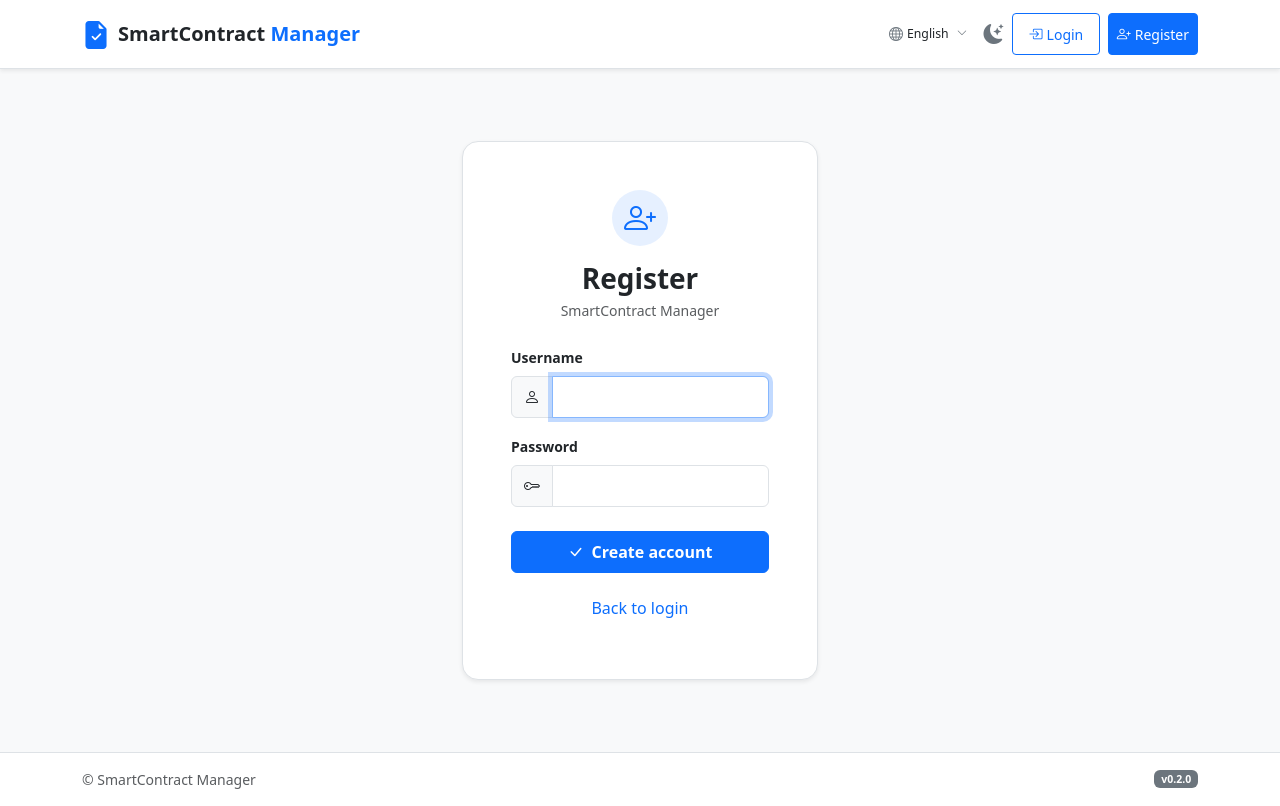
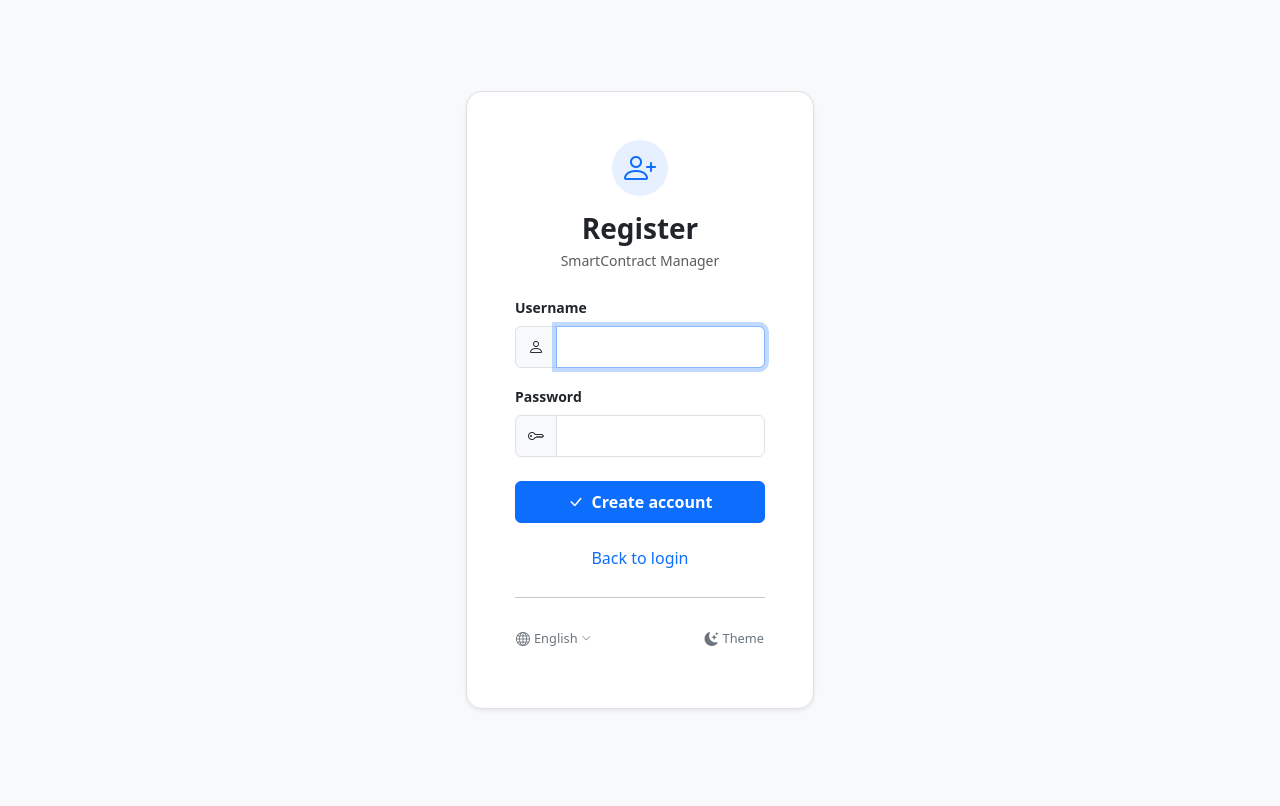
Before and after one commit to drgimpfen/SmartContractManager, a Flask app: page /register in a window 1280 px wide. After the commit the page ends 710 px from the top, so only its background shows below. Run offline with Flask 3, Linux system fonts and the light colour scheme.

Commit message:
refactor(auth): remove all outer bars from login and registration views
- Eliminate top utility bar and bottom bar from login and register templates
- Place card fully centered in the viewport
- Move language selector and theme toggle inside card body footer

Co-authored-by: Gemini 3.8 Flash <gemini-ai@google.com>

```diff
--- a/app/templates/base.html
+++ b/app/templates/base.html
@@ -10,6 +10,7 @@
     <script src="https://cdn.jsdelivr.net/npm/chart.js"></script>
   </head>
   <body class="bg-body-tertiary d-flex flex-column min-vh-100">
+    {% block navbar %}
     <!-- Modern Top Navigation Bar (Zero Duplication, Mobile First) -->
     <nav class="navbar navbar-expand-lg bg-body border-bottom sticky-top shadow-sm py-2">
       <div class="container-xl">
@@ -133,10 +134,11 @@
         </div>
       </div>
     </nav>
+    {% endblock %}
 
     <!-- Main Content Container -->
-    <main class="flex-grow-1 py-4">
-      <div class="container-xl">
+    <main class="flex-grow-1 d-flex flex-column {% block main_class %}py-4{% endblock %}">
+      <div class="{% block container_class %}container-xl flex-grow-1 d-flex flex-column{% endblock %}">
         <!-- Flash messages -->
         {% with messages = get_flashed_messages(with_categories=true) %}
           {% if messages %}
@@ -153,6 +155,7 @@
       </div>
     </main>
 
+    {% block footer %}
     <!-- Sticky Footer -->
     <footer class="footer mt-auto py-3 border-top bg-body text-center text-muted small">
       <div class="container-xl d-flex flex-column flex-sm-row align-items-center justify-content-between gap-2">
@@ -162,6 +165,7 @@
         </div>
       </div>
     </footer>
+    {% endblock %}
 
     <script src="https://cdn.jsdelivr.net/npm/bootstrap@5.3.2/dist/js/bootstrap.bundle.min.js"></script>
     <script src="/static/js/theme.js"></script>
--- a/app/templates/register.html
+++ b/app/templates/register.html
@@ -1,7 +1,14 @@
 {% extends "base.html" %}
 {% block title %}{{ _('register.title') }} - {{ _('app.brand.title') }} {{ _('app.brand.subtitle') }}{% endblock %}
+
+{% block navbar %}{% endblock %}
+{% block footer %}{% endblock %}
+
+{% block main_class %}p-0 min-vh-100 d-flex align-items-center justify-content-center{% endblock %}
+{% block container_class %}container d-flex align-items-center justify-content-center min-vh-100 py-4{% endblock %}
+
 {% block content %}
-<div class="row justify-content-center py-4 py-md-5">
+<div class="row justify-content-center w-100">
   <div class="col-12 col-sm-9 col-md-6 col-lg-5 col-xl-4">
     <div class="card border shadow-sm rounded-4">
       <div class="card-body p-4 p-md-5">
@@ -52,6 +59,36 @@
             </a>
           </div>
         </form>
+
+        <!-- Subtle Utilities inside card footer -->
+        <hr class="my-3 opacity-25" />
+        <div class="d-flex align-items-center justify-content-between text-muted small pt-1">
+          <!-- Language Selector -->
+          <div class="dropdown">
+            <button class="btn btn-sm btn-link text-decoration-none text-secondary p-0 d-flex align-items-center gap-1" type="button" data-bs-toggle="dropdown" aria-expanded="false">
+              <i class="bi bi-globe"></i>
+              <span style="font-size: 0.8rem;">{{ languages.get(lang, lang|upper) }}</span>
+              <i class="bi bi-chevron-down" style="font-size: 0.6rem;"></i>
+            </button>
+            <ul class="dropdown-menu shadow-sm border">
+              {% for code, name in languages.items() %}
+              <li>
+                <a class="dropdown-item d-flex align-items-center justify-content-between py-2 small {% if lang == code %}active fw-semibold{% endif %}" href="/set-language/{{ code }}?next={{ request.path|urlencode }}">
+                  <span>{{ name }}</span>
+                  {% if lang == code %}<i class="bi bi-check2 text-primary"></i>{% endif %}
+                </a>
+              </li>
+              {% endfor %}
+            </ul>
+          </div>
+
+          <!-- Theme Toggle -->
+          <button class="btn btn-sm btn-link text-decoration-none text-secondary p-0 theme-toggle-btn d-flex align-items-center gap-1" type="button" aria-label="{{ _('topbar.toggle_theme') }}">
+            <i class="bi bi-sun-fill theme-icon-light d-none text-warning"></i>
+            <i class="bi bi-moon-stars-fill theme-icon-dark text-secondary"></i>
+            <span style="font-size: 0.8rem;">{{ _('sidebar.theme') }}</span>
+          </button>
+        </div>
       </div>
     </div>
   </div>
```
Also changed, not shown: app/templates/login.html (+38 -1 lines).
